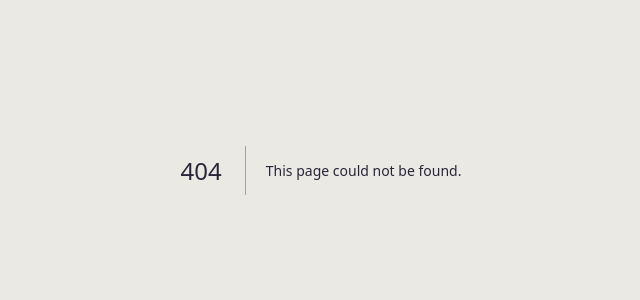
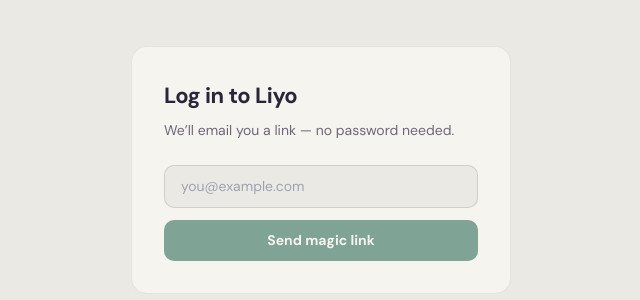
Before and after one commit to sillyledger/liyo, a Next.js app: page /dashboard/login in a window 1280 px wide. Before the commit this address had no page. Shown: the part 230-530 px from the top of the page, without its empty margins (319-959 px from the left). Built offline with nearby package versions, Linux system fonts and the light colour scheme.

Commit message:
Create page.tsx

```diff
--- /dev/null
+++ b/app/dashboard/login/page.tsx
@@ -0,0 +1,68 @@
+"use client";
+
+import { useState } from "react";
+import { createClient } from "@/lib/supabase/client";
+
+export default function LoginPage() {
+  const [email, setEmail] = useState("");
+  const [status, setStatus] = useState<"idle" | "sending" | "sent" | "error">(
+    "idle"
+  );
+
+  async function handleSubmit(e: React.FormEvent) {
+    e.preventDefault();
+    setStatus("sending");
+
+    const supabase = createClient();
+    const { error } = await supabase.auth.signInWithOtp({
+      email,
+      options: {
+        emailRedirectTo: `${window.location.origin}/auth/callback`,
+      },
+    });
+
+    setStatus(error ? "error" : "sent");
+  }
+
+  return (
+    <main className="flex min-h-screen items-center justify-center bg-bg px-6">
+      <div className="w-full max-w-[380px] rounded-[16px] border border-line bg-surface p-8">
+        <h1 className="text-[22px] font-bold tracking-[-0.02em] text-fg">
+          Log in to Liyo
+        </h1>
+        <p className="mt-2 text-[14px] text-muted">
+          We&rsquo;ll email you a link — no password needed.
+        </p>
+
+        {status === "sent" ? (
+          <p className="mt-6 rounded-[10px] border border-line bg-surface-2 p-4 text-[14px] text-fg">
+            Check your inbox for <b>{email}</b> — click the link to log in.
+          </p>
+        ) : (
+          <form onSubmit={handleSubmit} className="mt-6 flex flex-col gap-3">
+            <input
+              type="email"
+              required
+              placeholder="you@example.com"
+              value={email}
+              onChange={(e) => setEmail(e.target.value)}
+              className="rounded-[10px] border border-line-2 bg-bg px-4 py-[10px] text-[14px] text-fg outline-none focus:border-accent"
+            />
+            <button
+              type="submit"
+              disabled={status === "sending"}
+              className="rounded-[10px] bg-accent px-4 py-[10px] text-[14px] font-semibold text-accent-fg transition-[background] hover:bg-accent-hover disabled:opacity-60"
+            >
+              {status === "sending" ? "Sending…" : "Send magic link"}
+            </button>
+            {status === "error" && (
+              <p className="text-[13px] text-coral-text">
+                Something went wrong — try again.
+              </p>
+            )}
+          </form>
+        )}
+      </div>
+    </main>
+  );
+}
```
